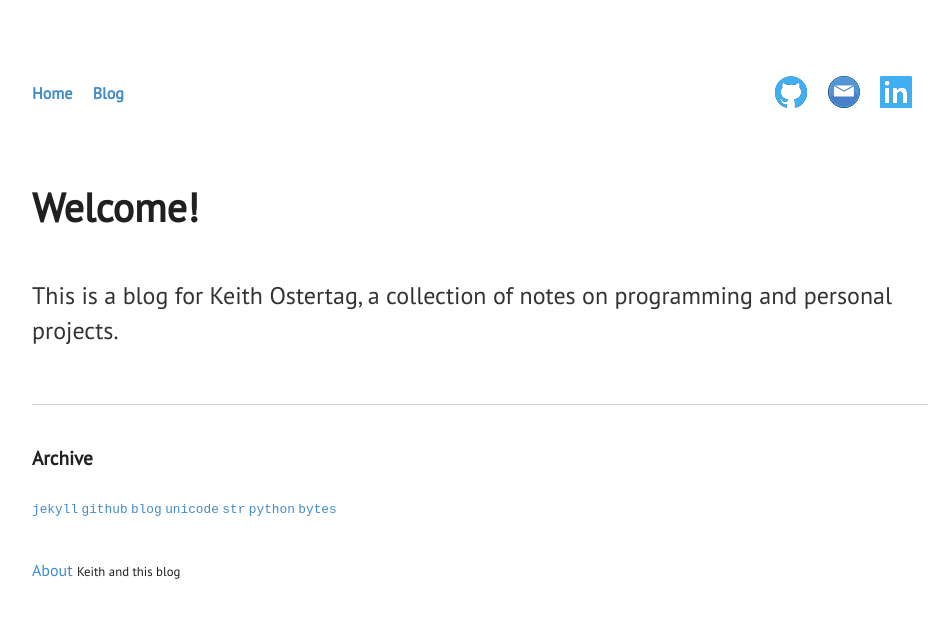
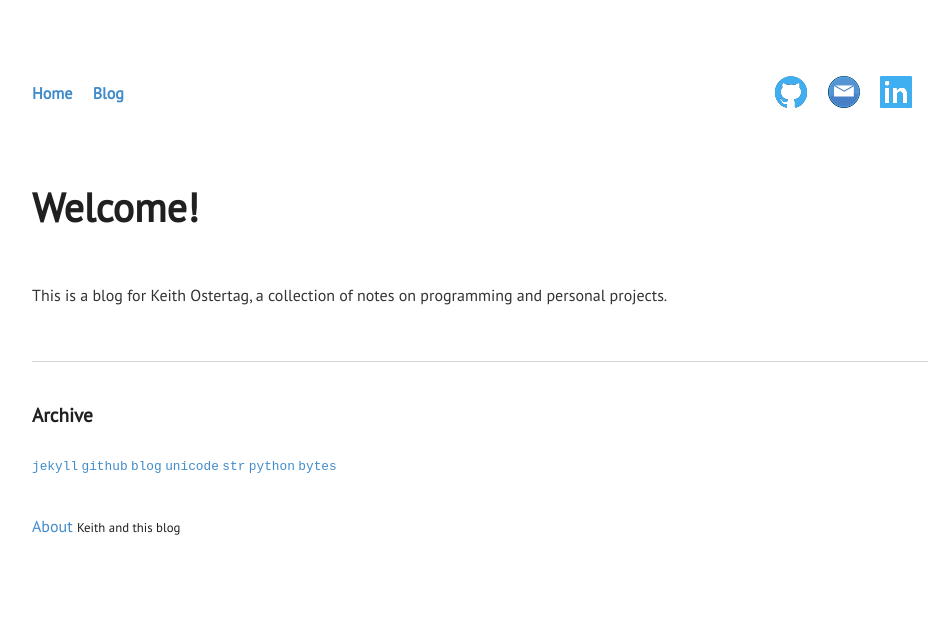
Before and after one commit to keithostertag/keithostertag.github.io, a Jekyll site: the page built from index.html, in a window 1280 px wide. Shown: the top 618 px of the page, without its empty margins (160-1103 px from the left). Built offline with Jekyll 4.4.1, drawn with Linux system fonts in a browser that asks for light colours.

Commit message:
font change

```diff
--- a/css/main.css
+++ b/css/main.css
@@ -49,8 +49,8 @@ h1 {
 }
 
 p {
-    font-size: 1.5rem;
-    line-height: 2.2rem;
+    /*font-size: 1.5rem;
+    line-height: 2.2rem;*/
     color: #333;
 }
 
```
